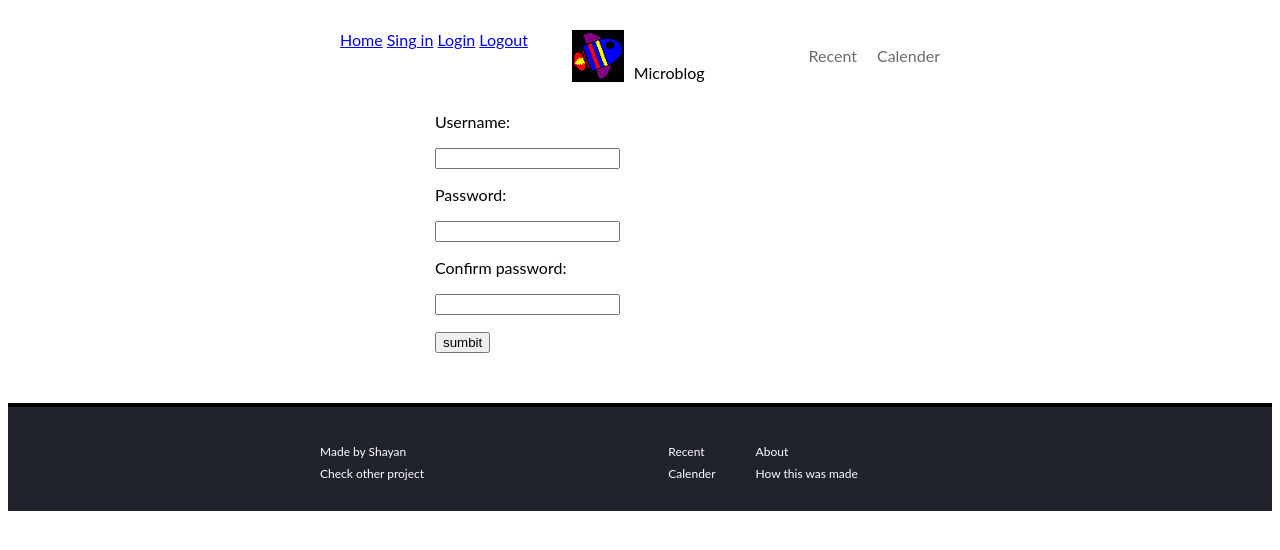
After one commit to Ariri-San/python-microblog, a Flask app: template templates/signin.html in a window 1280 px wide. The commit adds this page. Shown: the top 550 px of the page. Run offline with Flask 2, Linux system fonts and the light colour scheme; the template is opened without the code that fills it, so the values that code supplies are empty.

Commit message:
Add files via upload

```diff
--- /dev/null
+++ b/templates/base.html
@@ -0,0 +1,76 @@
+<!DOCTYPE html>
+<html lang="en">
+    <head>
+        <meta charset="UTF-8">
+        <meta name="viewport" content="width=device-width, user-scalable=no,
+        initial-scale=1.0, maximum-scale=1.0">
+        <title>{% block title %}{% endblock %}</title>
+        <link rel="stylesheet" href="/static/css/style.css">
+    </head>
+    <body>
+        <header class="navbar">
+            <div class="user_lines">
+                <div class="library" onclick="test(this)">
+                    <div class="lines">
+                        <div class="bar1"></div>
+                        <div class="bar2"></div>
+                        <div class="bar3"></div>
+                    </div>
+                    <div class="menu1">
+                        <a class="key" href="/">Home</a>
+                        <a class="key" href="/signin">Sing in</a>
+                        <a class="key" href="/login">Login</a>
+                        <a class="key" href="/logout">Logout</a>
+                    </div>
+                </div>
+                <script>
+                    function test(e)
+                    {
+                        e.classList.toggle("change");/* ezaf kardan ya hazf kardan tabe */
+                    }
+                </script>
+                <div class="user">
+                    {% block user %}{% endblock %}
+                </div>
+            </div>
+
+            <div class="navbar_border">
+                <img src="/static/image1.bmp"
+                alt="logo" id="logo">Microblog
+            </div>
+
+            <ul class="navbar_navigation">
+                <li class="navbar_navigation_item">
+                    <a href="#" class="navbar_link">Recent</a>
+                </li>
+                <li class="navbar_navigation_item">
+                    <a href="#" class="navbar_link">Calender</a>
+                </li>
+            </ul>
+
+        </header>
+        <main class="main">
+            {% block content %}{% endblock %}
+        </main>
+        <footer class="footer">
+
+            <div class="footer_content">
+                <section class="footer_left">
+                    <a class="footer_item">Made by Shayan</a>
+                    <a class="footer_item">Check other project</a>
+                </section>
+                <section class="footer_right">
+                    <div class="footer_column">
+                        <a class="footer_item">Recent</a>
+                        <a class="footer_item">Calender</a>
+                    </div>
+                    <div class="footer_column">
+                        <a class="footer_item">About</a>
+                        <a class="footer_item">How this was made</a>
+                    </div>
+                </section>
+            </div>
+
+        </footer>
+    </body>
+</html>
--- /dev/null
+++ b/templates/signin.html
@@ -0,0 +1,20 @@
+{% extends "base.html" %}
+{% block title %}Signin Page{% endblock %}
+{% block content %}
+    {% with messages = get_flashed_messages() %}
+        {% if messages %}
+            {% for msg in messages %}
+                <p>{{msg}}</p>
+            {% endfor %}
+        {% endif %}
+    {% endwith %}
+    <form action="#" method="POST">
+        <p>Username: </p>
+        <p><input type="text" name="username" /></p>
+        <p>Password: </p>
+        <p><input type="password" name="password" /></p>
+        <p>Confirm password: </p>
+        <p><input type="password" name="password_2" /></p>
+        <p><input type="submit" value="sumbit" /></p>
+    </form>
+{% endblock %}
```
Also changed, not shown: templates/home.html (+31 -51 lines), templates/login.html (added, +18 -0 lines).
